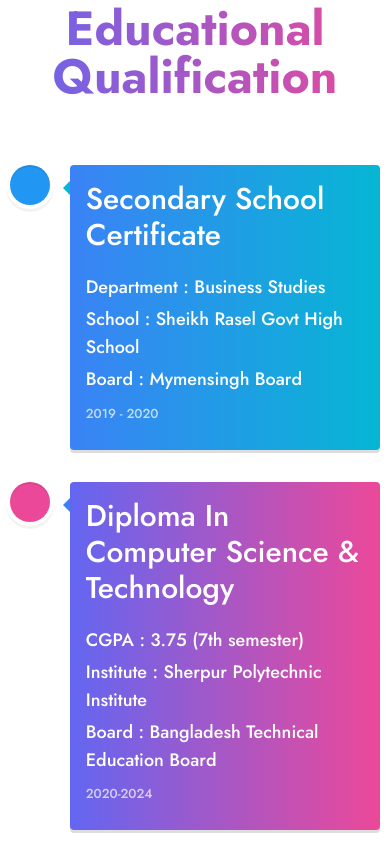
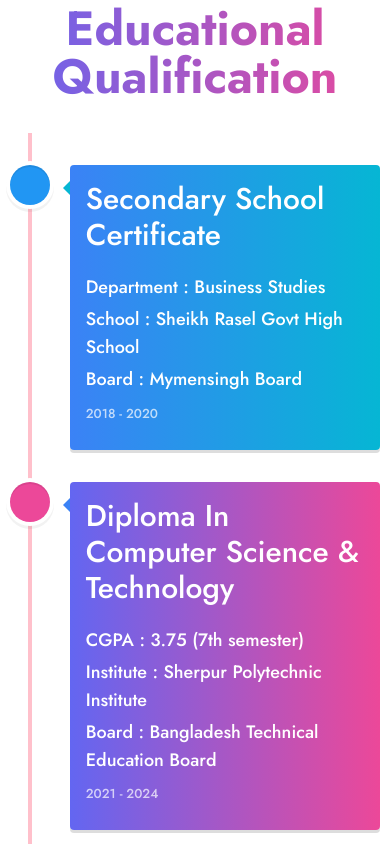
Before and after one commit to HabiburRahman02/portfolio, a React (Vite) app: page / in a window 390 px wide. Shown: the part 6500-7344 px from the top of the page. Built offline with nearby package versions, Linux system fonts and the light colour scheme.

Commit message:
education update

```diff
--- a/src/pages/Home/Education/Education.jsx
+++ b/src/pages/Home/Education/Education.jsx
@@ -6,7 +6,7 @@ const Education = () => {
         <div className="max-w-6xl mx-auto my-8">
             <h1 className="text-5xl font-bold  text-center mb-8 text-indigo-500 text-transparent bg-clip-text bg-gradient-to-r from-indigo-500 to-pink-500 ">Educational Qualification </h1>
 
-            <VerticalTimeline>
+            <VerticalTimeline lineColor='pink'>
                 <VerticalTimelineElement
                     className="vertical-timeline-element--work"
 
@@ -16,8 +16,8 @@ const Education = () => {
                     }}
 
                     contentArrowStyle={{ borderRight: '7px solid  rgb(6, 182, 212)' }}
-                    date="2019 - 2020 "
-
+                    date="2018 - 2020 "
+                    dateClassName='text-white md:text-blue-900'
                     iconStyle={{ background: 'rgb(33, 150, 243)', color: '#fff' }}
 
                 >
@@ -34,10 +34,11 @@ const Education = () => {
                     contentStyle={{ background: "linear-gradient(to right, rgb(99, 102, 241), rgb(236, 72, 153))", color: '#fff' }}
 
                     contentArrowStyle={{ borderRight: '7px solid  rgb(59, 130, 246)' }}
-                    date="2020-2024"
+                    date="2021 - 2024"
+                    dateClassName='text-white md:text-pink-900'
 
                     iconStyle={{ background: 'rgb(236, 72, 153)', color: '#fff' }}
-
+                    iconClassName=''
                 >
                     <div className='space-y-1'>
                         <h3 className="vertical-timeline-element-title text-3xl pb-4">Diploma In Computer Science & Technology</h3>
@@ -56,7 +57,7 @@ const Education = () => {
 
                     contentArrowStyle={{ borderRight: '7px solid  rgb(6, 182, 212)' }}
                     date="2015 - 2017"
-
+                    dateClassName='text-white md:text-green-900'
                     iconStyle={{ background: 'rgb(33, 150, 243)', color: '#fff' }}
 
                 >
```
